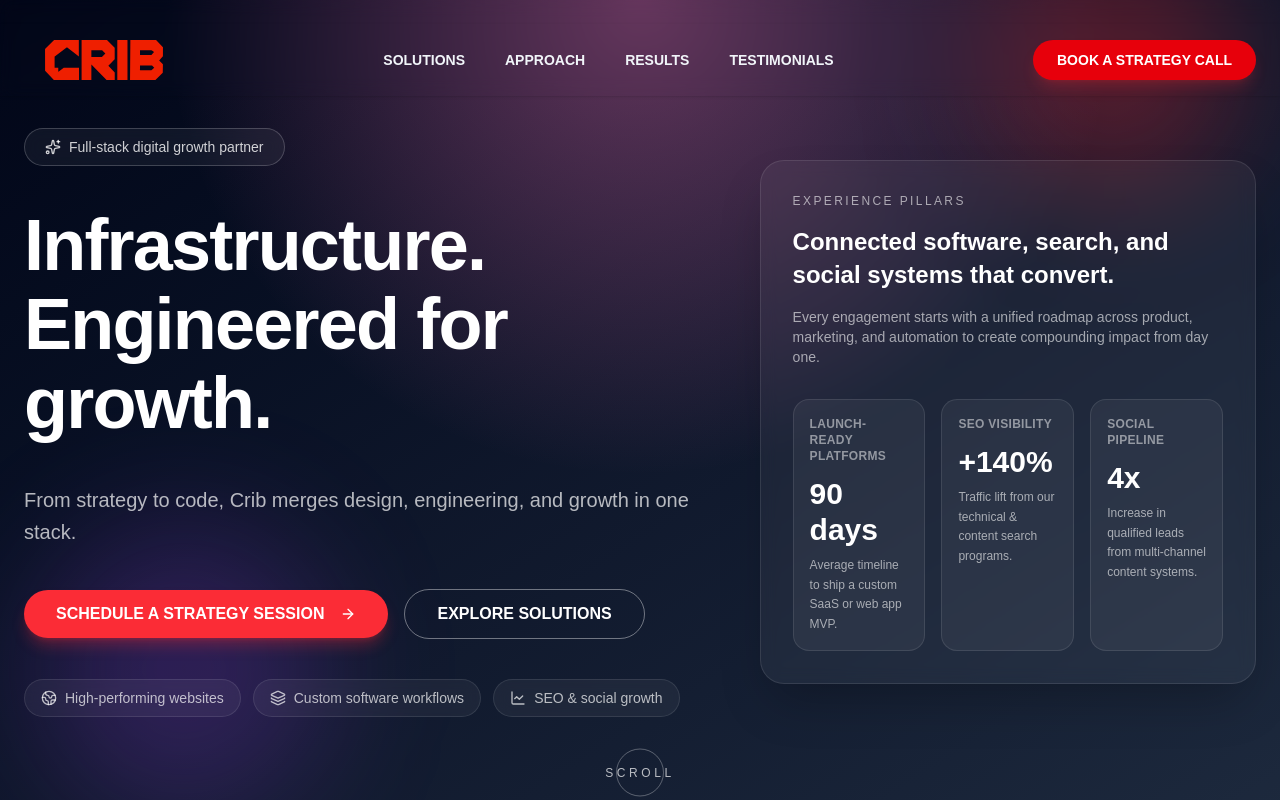
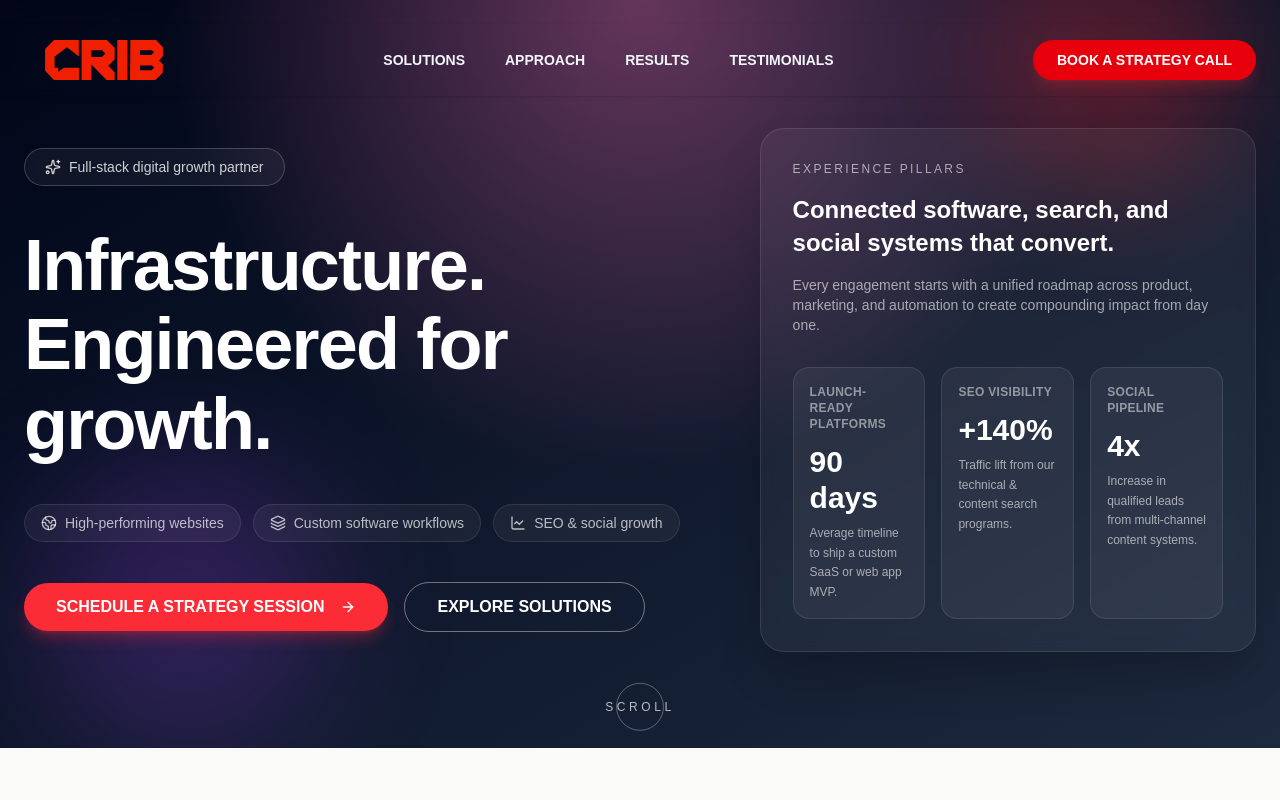
Before and after one commit to twinnytwin22/Crib-26, a Next.js app: page / in a window 1280 px wide. Shown: the top 800 px of the page. Built offline with nearby package versions, Linux system fonts and the light colour scheme; a web font is replaced by a local one.

Commit message:
Update Hero.tsx

```diff
--- a/components/Hero.tsx
+++ b/components/Hero.tsx
@@ -53,16 +53,34 @@ export default function Hero() {
             transition={{ duration: 0.6, delay: 0.2 }}
             className="text-4xl font-bold leading-[1.1] tracking-tight text-white sm:text-6xl lg:text-7xl"
           >
-Infrastructure. Engineered for growth.
+            Infrastructure. Engineered for growth.
           </motion.h1>
 
-          <motion.p
+          {/* <motion.p
             initial={{ opacity: 0, y: 20 }}
             animate={{ opacity: 1, y: 0 }}
             transition={{ duration: 0.6, delay: 0.3 }}
             className="max-w-2xl text-lg leading-relaxed text-white/70 sm:text-xl"
           >
-From strategy to code, Crib merges design, engineering, and growth in one stack.          </motion.p>
+            From strategy to code, Crib merges design, engineering, and growth
+            in one stack.{" "}
+          </motion.p> */}
+               <motion.div
+            initial={{ opacity: 0, y: 20 }}
+            animate={{ opacity: 1, y: 0 }}
+            transition={{ duration: 0.6, delay: 0.5 }}
+            className="flex flex-wrap gap-3 text-sm text-white/70"
+          >
+            {capabilityPill.map((item) => (
+              <span
+                key={item.label}
+                className="inline-flex items-center gap-2 rounded-full border border-white/10 bg-white/5 px-4 py-2 backdrop-blur"
+              >
+                <item.icon className="h-4 w-4" />
+                {item.label}
+              </span>
+            ))}
+          </motion.div>
 
           <motion.div
             initial={{ opacity: 0, y: 20 }}
@@ -86,22 +104,7 @@ From strategy to code, Crib merges design, engineering, and growth in one stack.
             </Button>
           </motion.div>
 
-          <motion.div
-            initial={{ opacity: 0, y: 20 }}
-            animate={{ opacity: 1, y: 0 }}
-            transition={{ duration: 0.6, delay: 0.5 }}
-            className="flex flex-wrap gap-3 text-sm text-white/70"
-          >
-            {capabilityPill.map((item) => (
-              <span
-                key={item.label}
-                className="inline-flex items-center gap-2 rounded-full border border-white/10 bg-white/5 px-4 py-2 backdrop-blur"
-              >
-                <item.icon className="h-4 w-4" />
-                {item.label}
-              </span>
-            ))}
-          </motion.div>
+
         </div>
 
         <motion.div
@@ -119,7 +122,9 @@ From strategy to code, Crib merges design, engineering, and growth in one stack.
                 Connected software, search, and social systems that convert.
               </h3>
               <p className="text-sm text-white/60">
-                Every engagement starts with a unified roadmap across product, marketing, and automation to create compounding impact from day one.
+                Every engagement starts with a unified roadmap across product,
+                marketing, and automation to create compounding impact from day
+                one.
               </p>
             </div>
 
@@ -128,25 +133,35 @@ From strategy to code, Crib merges design, engineering, and growth in one stack.
                 {
                   title: "Launch-ready platforms",
                   metric: "90 days",
-                  description: "Average timeline to ship a custom SaaS or web app MVP.",
+                  description:
+                    "Average timeline to ship a custom SaaS or web app MVP.",
                 },
                 {
                   title: "SEO visibility",
                   metric: "+140%",
-                  description: "Traffic lift from our technical & content search programs.",
+                  description:
+                    "Traffic lift from our technical & content search programs.",
                 },
                 {
                   title: "Social pipeline",
                   metric: "4x",
-                  description: "Increase in qualified leads from multi-channel content systems.",
+                  description:
+                    "Increase in qualified leads from multi-channel content systems.",
                 },
               ].map((card) => (
-                <div key={card.title} className="rounded-2xl border border-white/10 bg-white/5 p-4">
+                <div
+                  key={card.title}
+                  className="rounded-2xl border border-white/10 bg-white/5 p-4"
+                >
                   <div className="text-xs font-semibold uppercase tracking-wide text-white/50">
                     {card.title}
                   </div>
-                  <div className="mt-3 text-3xl font-bold text-white">{card.metric}</div>
-                  <p className="mt-2 text-xs leading-relaxed text-white/60">{card.description}</p>
+                  <div className="mt-3 text-3xl font-bold text-white">
+                    {card.metric}
+                  </div>
+                  <p className="mt-2 text-xs leading-relaxed text-white/60">
+                    {card.description}
+                  </p>
                 </div>
               ))}
             </div>
```
